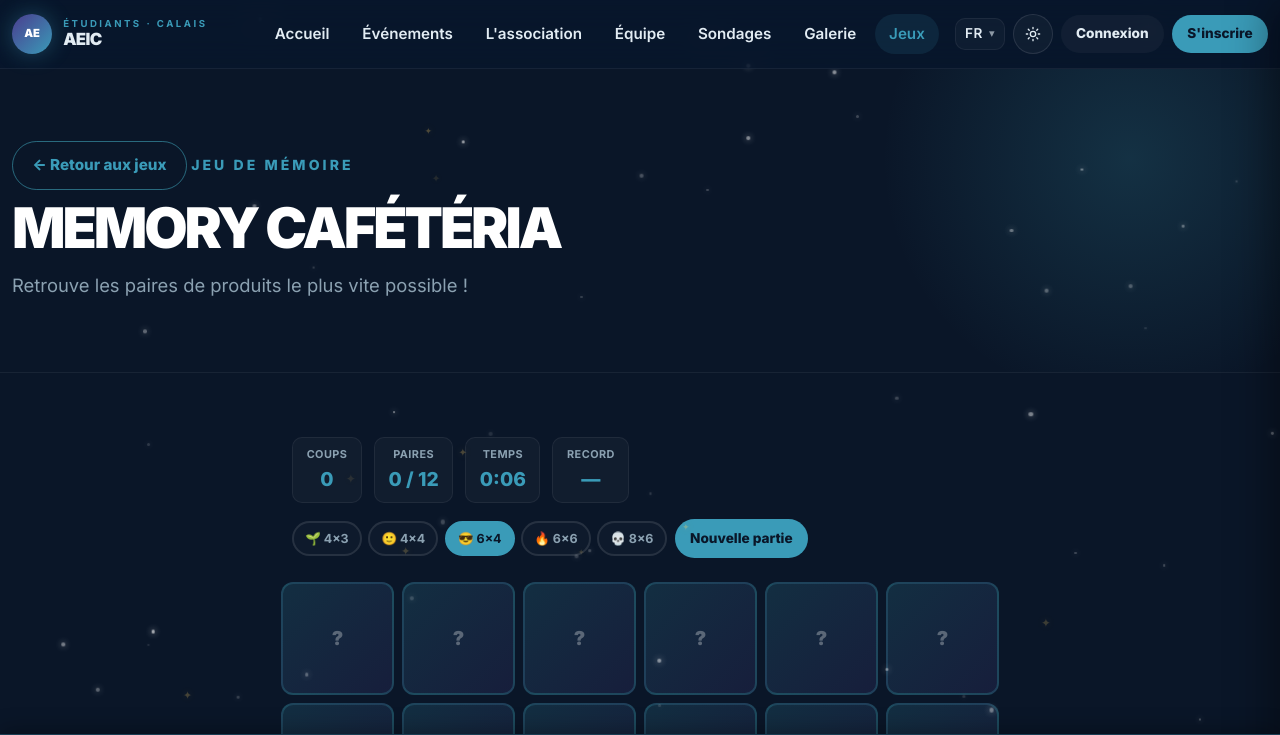
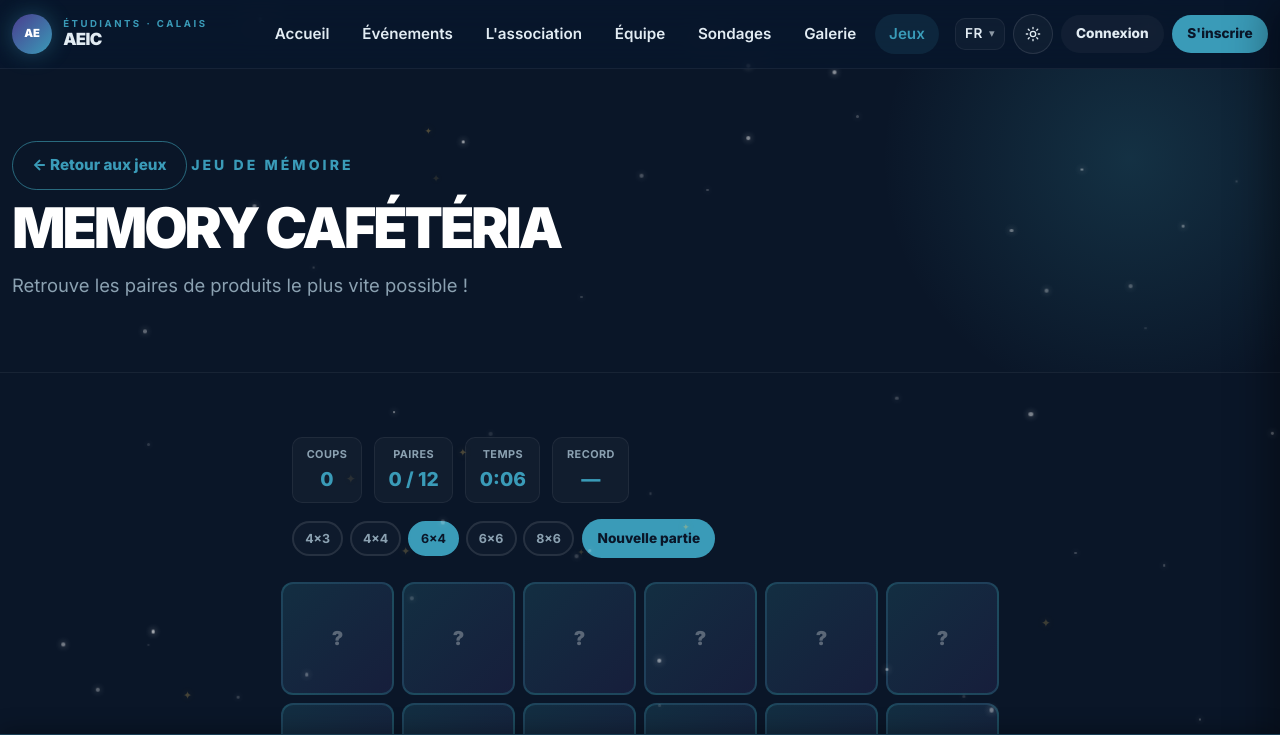
Before and after one commit to LeRatSupreme/site-asso, a PHP site: page /jeux/memory in a window 1280 px wide. Shown: the top 735 px of the page. Run offline with PHP 8.4, Linux system fonts and the light colour scheme; data that the repository does not hold is empty.

Commit message:
Jeux : blocs Tetris epures, pills memory sans icones, README documente (zone jeux)

```diff
--- a/views/game/memory.php
+++ b/views/game/memory.php
@@ -46,11 +46,11 @@ declare(strict_types=1);
             </div>
             <div class="game-controls">
                 <div class="memory-pills" id="g-diffs" role="group" aria-label="Taille de la grille">
-                    <button type="button" class="memory-pill" data-size="4x3">🌱 4×3</button>
-                    <button type="button" class="memory-pill" data-size="4x4">🙂 4×4</button>
-                    <button type="button" class="memory-pill" data-size="6x4">😎 6×4</button>
-                    <button type="button" class="memory-pill" data-size="6x6">🔥 6×6</button>
-                    <button type="button" class="memory-pill" data-size="8x6">💀 8×6</button>
+                    <button type="button" class="memory-pill" data-size="4x3">4×3</button>
+                    <button type="button" class="memory-pill" data-size="4x4">4×4</button>
+                    <button type="button" class="memory-pill" data-size="6x4">6×4</button>
+                    <button type="button" class="memory-pill" data-size="6x6">6×6</button>
+                    <button type="button" class="memory-pill" data-size="8x6">8×6</button>
                 </div>
                 <button class="btn btn-primary btn-sm" id="g-new">Nouvelle partie</button>
             </div>
```
Also changed, not shown: views/game/tetris.php (+18 -19 lines), README.md.
